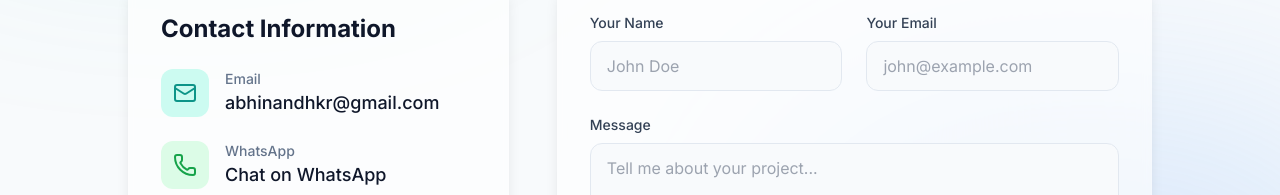
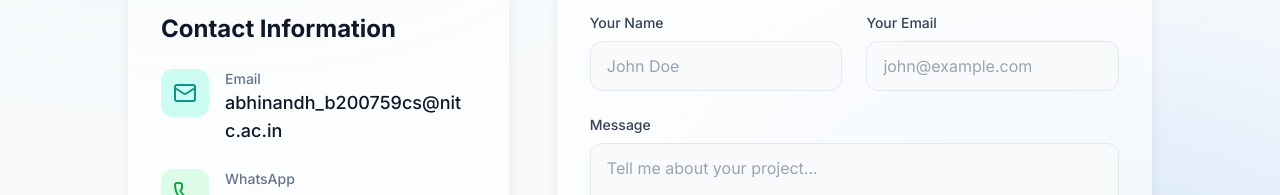
Before and after one commit to Abhikr2001/portfolio, a React app in the folder frontend/: page /contact in a window 1280 px wide. Shown: the part 370-565 px from the top of the page. Built offline with nearby package versions, Linux system fonts and the light colour scheme; no server answers; the HTML template or start-up script is replaced by a standard one.

Commit message:
Update Contact.jsx

```diff
--- a/frontend/src/pages/Contact.jsx
+++ b/frontend/src/pages/Contact.jsx
@@ -71,14 +71,14 @@ const whatsappLink = `https://wa.me/${phoneNumber}?text=${message}`;
                         <h3 className="text-2xl font-bold text-slate-900 dark:text-white mb-6">Contact Information</h3>
 
                         <div className="space-y-6">
-                            <a href="mailto:abhinandhkr@gmail.com" className="flex items-start group">
+                            <a href="mailto:abhinandh_b200759cs@nitc.ac.in" className="flex items-start group">
                                 <div className="p-3 bg-teal-100 dark:bg-teal-900/40 text-teal-600 dark:text-teal-400 rounded-xl mr-4 group-hover:scale-110 transition-transform">
                                     <Mail size={24} />
                                 </div>
                                 <div>
                                     <h4 className="text-sm font-medium text-slate-500 dark:text-slate-400">Email</h4>
                                     <p className="text-lg font-medium text-slate-900 dark:text-white group-hover:text-teal-500 transition-colors break-all">
-                                        abhinandhkr@gmail.com
+                                        abhinandh_b200759cs@nitc.ac.in
                                     </p>
                                 </div>
                             </a>
```
